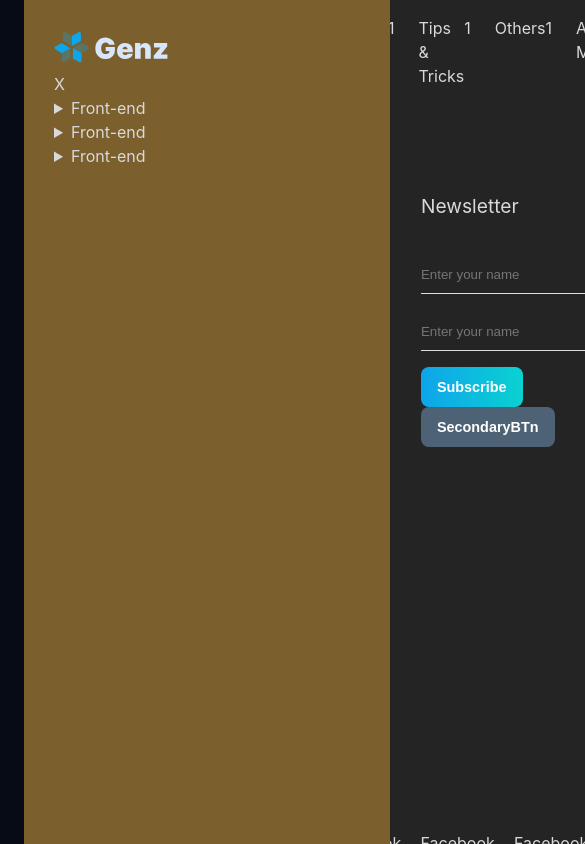
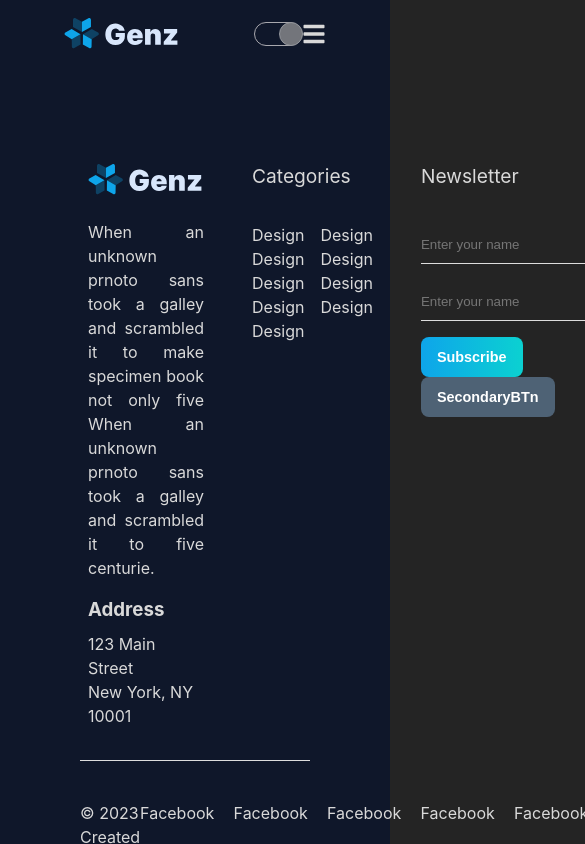
Before and after one commit to kuroshiro1902/devblog, a React (Vite) app: page / in a window 390 px wide. Shown: the top 844 px of the page, 585 px wide, since content can reach past the window. Built offline with nearby package versions, Linux system fonts and the light colour scheme; grey boxes are pictures that could not be loaded.

Commit message:
mobile-header-fix

```diff
--- a/package.json
+++ b/package.json
@@ -15,6 +15,7 @@
         "node-sass": "^9.0.0",
         "react": "^18.2.0",
         "react-dom": "^18.2.0",
+        "react-icons": "^4.10.1",
         "react-router-dom": "^6.11.1"
     },
     "devDependencies": {
--- a/src/components/DarkModeBtn/DarkModeBtn.module.scss
+++ b/src/components/DarkModeBtn/DarkModeBtn.module.scss
@@ -5,15 +5,13 @@
     display: none;
 }
 .toggleBar {
+    display: flex;
+    align-items: center;
     width: 3rem;
     height: 1.5rem;
     opacity: 0.7;
     border: 1px solid #eae6e6;
-    // background-image: url(https://jthemes.net/themes/wp/genz/wp-content/themes/genz/assets/imgs/day.svg);
-    // background-repeat: no-repeat;
-    // background-size: cover;
-    // background-position: center;
-    // padding: 5px;
+
     border-radius: 5rem;
     transition: all 0.25s linear;
 }
@@ -26,7 +24,6 @@
     background-position: center;
     border-radius: 5rem;
     transition: all 0.25s linear;
-    // box-shadow: 0 0 5px 1px red;
     border: 1px solid #ccc;
 }
 .toggleInput:checked + .toggleBar {
--- a/src/components/Logo/Logo.jsx
+++ b/src/components/Logo/Logo.jsx
@@ -2,10 +2,11 @@ import React from 'react';
 import st from './Logo.module.scss';
 import clsx from 'clsx';
 import logo from '../../assets/image/logo.svg';
+import { Link } from 'react-router-dom';
 export default function Logo() {
     return (
-        <div className={clsx(st.logo)}>
+        <Link to="/" className={clsx(st.logo)}>
             <img src={logo} alt="logo" />
-        </div>
+        </Link>
     );
 }
--- a/src/components/MobieNav/MobieNav.jsx
+++ b/src/components/MobieNav/MobieNav.jsx
@@ -1,10 +1,13 @@
 import React from 'react';
 import OptionItem from '../OptionItem/OptionItem';
 import st from './MobieNav.module.scss';
+import { Link } from 'react-router-dom';
 export default function MobieNav({ name, icon, options, link }) {
     return (
         <details>
-            <summary>{name}</summary>
+            <summary>
+                <Link to={link}>{name}</Link>
+            </summary>
             {/* {options && ( */}
             {options?.map((item, index) => (
                 <div key={index} className={st.NavItemSubItem}>
--- a/src/components/NavItem/NavItem.jsx
+++ b/src/components/NavItem/NavItem.jsx
@@ -1,11 +1,14 @@
 import { useEffect } from 'react';
 import OptionItem from '../OptionItem/OptionItem';
 import st from './NavItem.module.scss';
+import { Link } from 'react-router-dom';
 
 export default function NavItem({ name, icon, options, link }) {
     return (
         <div className={st.NavItem}>
-            <div className={st.NavItemName}>{name}</div>
+            <Link to={Link} className={st.NavItemName}>
+                {name}
+            </Link>
             <div className={st.NavItemIcon}>{icon || '1'}</div>
             {options && (
                 <div className={st.NavItemSub}>
--- a/src/components/NavItem/NavItem.module.scss
+++ b/src/components/NavItem/NavItem.module.scss
@@ -6,13 +6,15 @@
         position: absolute;
         top: calc(20px + 100%);
         left: -12px;
-        border: 1px solid #fff;
+        border: 1px solid #878484;
         border-radius: 10px;
         display: flex;
         flex-direction: column;
         padding: 8px 0;
         width: 188.6px;
         display: none;
+        color: var(--text);
+        background-color: var(--card-bg);
 
         &::before {
             content: '';
--- a/src/components/OptionItem/OptionItem.jsx
+++ b/src/components/OptionItem/OptionItem.jsx
@@ -5,14 +5,16 @@ import st from './OptionItem.module.scss';
 
 export default function OptionItem({ icon, name, link }) {
     return (
-        <div className={clsx(st.OptionItem)}>
+        <Link to={link} className={clsx(st.OptionItem)}>
             {/* <Link to={link}> */}
-            <a href={link}>
-                <i className="icon">{icon}</i>
+            <div className={st.OptionItemLink}>
+                <i cldiv className={OptionItem} ssName="icon">
+                    {icon}
+                </i>
                 <span>{name}</span>
-            </a>
+            </div>
 
             {/* </Link> */}
-        </div>
+        </Link>
     );
 }
--- a/src/components/OptionItem/OptionItem.module.scss
+++ b/src/components/OptionItem/OptionItem.module.scss
@@ -1,7 +1,9 @@
 .OptionItem {
+    display: block;
+    width: 100%;
     padding: 10px 22px;
 
     &:hover {
-        background-color: #fff;
+        color: var(--cyan);
     }
 }
--- a/src/public/Header/Header.jsx
+++ b/src/public/Header/Header.jsx
@@ -1,8 +1,15 @@
-import React, { useEffect, useRef } from 'react';
+import React, { useEffect, useRef, useState } from 'react';
 import styles from './Header.module.scss';
 import { DarkModeBtn, Logo, MobieNav, NavItem } from '../../components';
+import { FaBars } from 'react-icons/fa';
+
+import { IoClose } from 'react-icons/io5';
 export default function Header() {
     const headerRef = useRef(null);
+    const [toggle, setToggle] = useState(false);
+    const toggleNav = () => {
+        setToggle(!toggle);
+    };
     useEffect(() => {
         const hideHeader = () => {
             if (window.pageYOffset > 98 && window.pageYOffset < 500) {
@@ -21,12 +28,13 @@ export default function Header() {
         window.addEventListener('scroll', hideHeader);
         return () => window.removeEventListener('scroll', hideHeader);
     });
+
     return (
         <div ref={headerRef} className={styles.header}>
             <div className={styles.headerLogo}>
                 <Logo />
             </div>
-            <ul className={styles.headerNav}>
+            <ul className={`${styles.headerNav} `}>
                 <li>
                     <NavItem
                         name="Front-end"
@@ -80,14 +88,18 @@ export default function Header() {
             </ul>
             <div className={styles.headerRinght}>
                 <DarkModeBtn />
-                <div className={styles.burger}>"icon 3/"</div>
+                <div className={styles.burger} onClick={toggleNav}>
+                    <FaBars size={24} />
+                </div>
             </div>
-            <div className={styles.mobieHeader}>
-                <div className={styles.overlay}></div>
+            <div className={`${styles.mobieHeader} ${!toggle && styles.hidden}`}>
+                <div className={styles.overlay} onClick={toggleNav}></div>
                 <div className={styles.mobieContent}>
                     <div className={styles.mobieLogoTop}>
                         <Logo />
-                        <div className={styles.mobieClose}>X</div>
+                        <div className={styles.mobieClose} onClick={toggleNav}>
+                            <IoClose size={24} />
+                        </div>
                     </div>
                     <div className={styles.mobieNav}>
                         <MobieNav
--- a/src/public/Header/Header.module.scss
+++ b/src/public/Header/Header.module.scss
@@ -19,6 +19,11 @@
     }
     .headerRinght {
         display: flex;
+
+        .burger {
+            display: none;
+            cursor: pointer;
+        }
     }
 
     .mobieHeader {
@@ -36,7 +41,7 @@
             right: 0;
             left: 0;
             background-color: rgba(0, 0, 0, 0.5);
-            z-index: 90;
+            z-index: 9000;
         }
         .mobieContent {
             position: absolute;
@@ -45,9 +50,30 @@
             bottom: 0;
             right: 0;
             max-width: 370px;
-            background-color: rgba(123, 96, 45, 1);
+            background-color: var(--card-bg);
             width: calc(100% - 24px);
-            z-index: 100;
+            z-index: 10000;
+
+            .mobieLogoTop {
+                display: flex;
+                align-items: center;
+                justify-content: space-between;
+                cursor: pointer;
+            }
         }
     }
 }
+
+.hidden {
+    display: none !important;
+}
+
+@media screen and (max-width: 920px) {
+    .headerNav {
+        display: none !important;
+    }
+
+    .burger {
+        display: block !important;
+    }
+}
```
Also changed, not shown: 1 other file (tests, documents, lock files or other folders).
